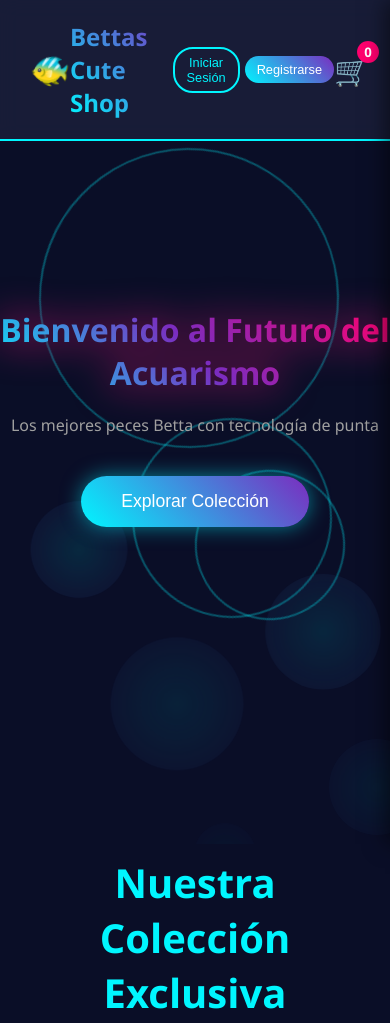
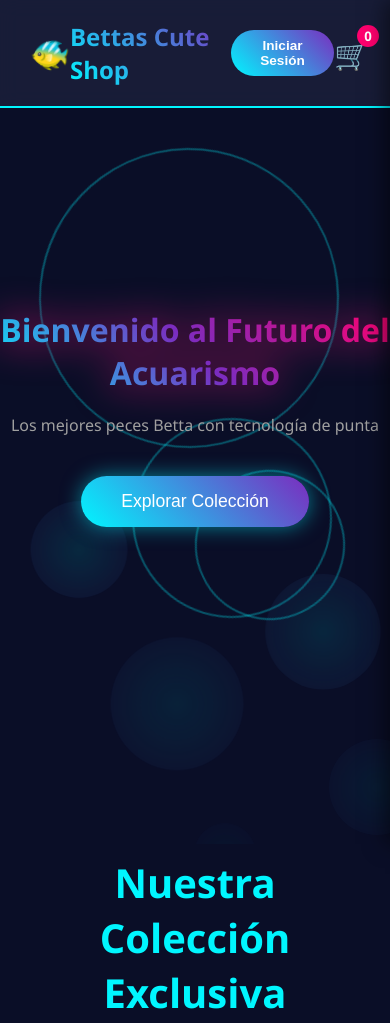
Before and after one commit to alexisrja/gali, a plain HTML site: page index.html in a window 390 px wide. Shown: the top 1023 px of the page. Drawn offline with Linux system fonts and the light colour scheme.

```diff
--- a/index.html
+++ b/index.html
@@ -31,7 +31,6 @@
             </nav>
             <div class="auth-buttons">
                 <button class="btn-login" id="btnLogin">Iniciar Sesión</button>
-                <button class="btn-register" id="btnRegister">Registrarse</button>
                 <div class="user-menu" id="userMenu" style="display: none;">
                     <span class="user-name" id="userName"></span>
                     <button class="btn-logout" id="btnLogout">Cerrar Sesión</button>
--- a/script.js
+++ b/script.js
@@ -254,7 +254,6 @@
 // Inicializar sistema de autenticación
 function initializeAuth() {
     const btnLogin = document.getElementById('btnLogin');
-    const btnRegister = document.getElementById('btnRegister');
     const btnLogout = document.getElementById('btnLogout');
     const loginModal = document.getElementById('loginModal');
     const registerModal = document.getElementById('registerModal');
@@ -268,11 +267,6 @@
     // Abrir modal de login
     btnLogin.addEventListener('click', () => {
         loginModal.classList.add('active');
-    });
-
-    // Abrir modal de registro
-    btnRegister.addEventListener('click', () => {
-        registerModal.classList.add('active');
     });
 
     // Cerrar modales
@@ -400,18 +394,15 @@
 // Actualizar UI de autenticación
 function updateAuthUI() {
     const btnLogin = document.getElementById('btnLogin');
-    const btnRegister = document.getElementById('btnRegister');
     const userMenu = document.getElementById('userMenu');
     const userName = document.getElementById('userName');
 
     if (currentUser) {
         btnLogin.style.display = 'none';
-        btnRegister.style.display = 'none';
         userMenu.style.display = 'flex';
         userName.textContent = `👋 ${currentUser.name}`;
     } else {
         btnLogin.style.display = 'block';
-        btnRegister.style.display = 'block';
         userMenu.style.display = 'none';
     }
 }
--- a/styles.css
+++ b/styles.css
@@ -478,36 +478,21 @@
     align-items: center;
 }
 
-.btn-login,
-.btn-register {
-    padding: 8px 20px;
-    border-radius: 20px;
+.btn-login {
+    padding: 10px 25px;
+    border-radius: 25px;
     border: none;
     cursor: pointer;
-    font-size: 0.9rem;
+    font-size: 1rem;
     transition: all 0.3s ease;
-}
-
-.btn-login {
-    background: transparent;
-    color: var(--primary-color);
-    border: 2px solid var(--primary-color);
+    background: linear-gradient(45deg, var(--primary-color), var(--secondary-color));
+    color: white;
+    font-weight: 600;
 }
 
 .btn-login:hover {
-    background: var(--primary-color);
-    color: var(--dark-bg);
-    box-shadow: 0 0 15px var(--primary-color);
-}
-
-.btn-register {
-    background: linear-gradient(45deg, var(--primary-color), var(--secondary-color));
-    color: white;
-}
-
-.btn-register:hover {
     transform: translateY(-2px);
-    box-shadow: 0 5px 15px rgba(0, 246, 255, 0.5);
+    box-shadow: 0 5px 20px rgba(0, 246, 255, 0.6);
 }
 
 .user-menu {
@@ -928,14 +913,9 @@
         display: none;
     }
 
-    .auth-buttons {
-        gap: 5px;
-    }
-
-    .btn-login,
-    .btn-register {
-        padding: 6px 12px;
-        font-size: 0.8rem;
+    .btn-login {
+        padding: 8px 18px;
+        font-size: 0.85rem;
     }
 
     .hero-title {
```
